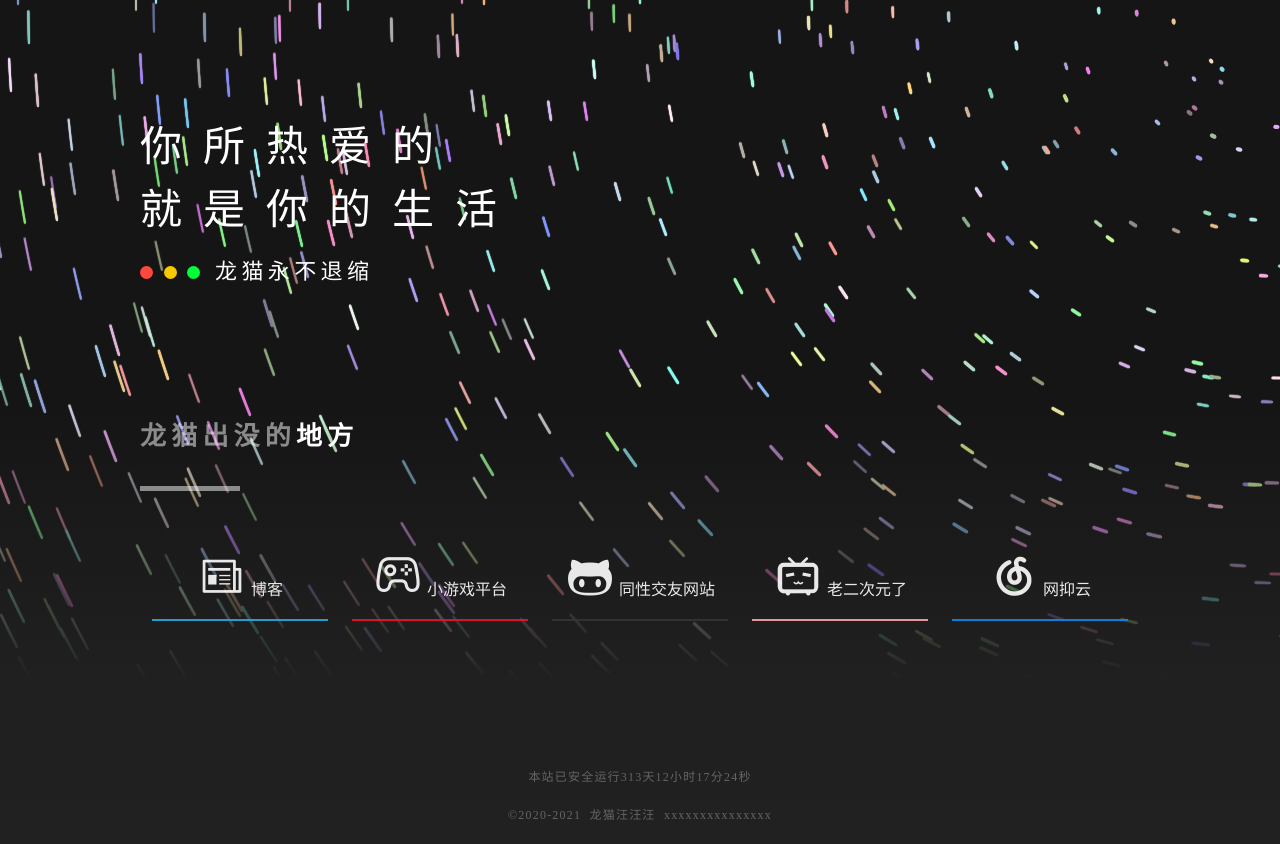
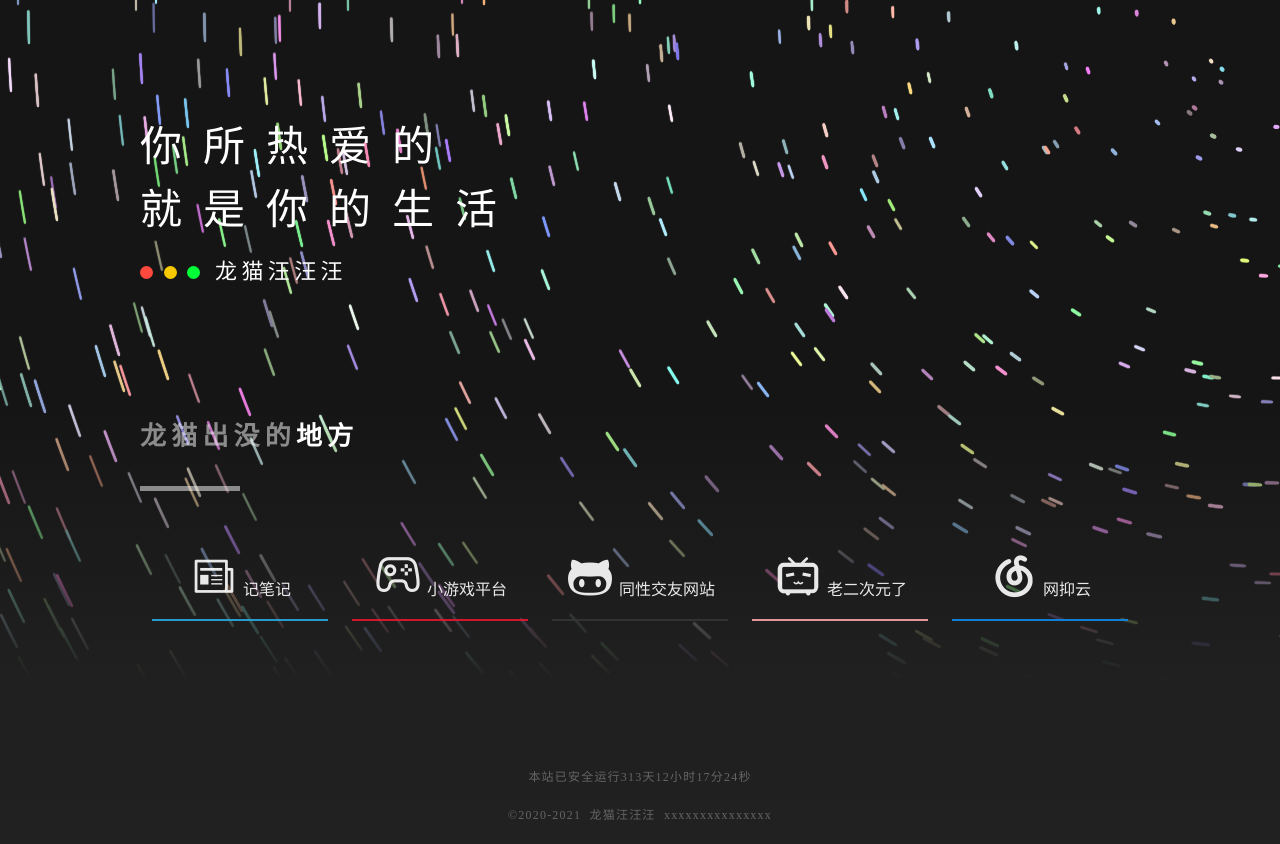
Before and after one commit to codesensi/mysite, a plain HTML site: page index.html in a window 1280 px wide. Drawn offline with Linux system fonts and the light colour scheme; animation ran at ten frames a second.

```diff
--- a/css/iconfont.css
+++ b/css/iconfont.css
@@ -1,15 +1,15 @@
 @font-face {
   font-family: "iconfont"; /* Project id 2920194 */
-  src: url('../fonts/iconfont.eot?t=1636382675966'); /* IE9 */
-  src: url('../fonts/iconfont.eot?t=1636382675966#iefix') format('embedded-opentype'), /* IE6-IE8 */
-       url('../fonts/iconfont.woff?t=1636382675966') format('woff'),
-       url('../fonts/iconfont.woff2?t=1636382675966') format('woff2'),
-       url('../fonts/iconfont.ttf?t=1636382675966') format('truetype'),
-       url('../fonts/iconfont.svg?t=1636382675966#iconfont') format('svg');
+  src: url('../fonts/iconfont.eot?t=1636545962913'); /* IE9 */
+  src: url('../fonts/iconfont.eot?t=1636545962913#iefix') format('embedded-opentype'), /* IE6-IE8 */
+       url('../fonts/iconfont.woff2?t=1636545962913') format('woff2'),
+       url('../fonts/iconfont.woff?t=1636545962913') format('woff'),
+       url('../fonts/iconfont.ttf?t=1636545962913') format('truetype'),
+       url('../fonts/iconfont.svg?t=1636545962913#iconfont') format('svg');
 }
 
 .iconfont {
-  font-family: "iconfont" !important;
+  font-family: "iconfont", serif !important;
   font-size: 50px;
   font-style: normal;
   -webkit-font-smoothing: antialiased;
--- a/index.html
+++ b/index.html
@@ -12,7 +12,7 @@
         function a() {
             dataLayer.push(arguments)
         }
-        window.dataLayer = window.dataLayer || [], a("js", new Date), a("config", "UA-137340638-1");
+        window.dataLayer = window.dataLayer || []; a("js", new Date); a("config", "UA-137340638-1");
     </script>
 </head>
 <body>
@@ -26,12 +26,12 @@
             <div class="hello">
                 <h1 id="slogan">思考中...</h1>
                 <h2>
-                    <div class="circle">
+                    <span class="circle">
                         <span></span>
                         <span></span>
                         <span></span>
-                    </div>
-                    龙猫永不退缩
+                    </span>
+                    龙猫汪汪汪
                 </h2>
             </div>
         </div>
@@ -148,7 +148,7 @@
                         <div class="bg" style="background-color:#28a9e0"></div>
                         <div class="inner">
                             <span class="icon iconfont">&#xe6fd;</span>
-                            <span>博客</span>
+                            <span>记笔记</span>
                         </div>
                     </div>
                 </a>
@@ -244,7 +244,8 @@
             <!--<h3>龙猫永不退缩</h3>-->
             <!--<p>没有最菜只有更菜，我只会越来越菜。</p>-->
             <p class="c"><span id="date">载入天数...</span><span id="time">载入时分秒...</span></p>
-            <p class="c">&copy;2020-2021&nbsp;&nbsp;<a href="https://www.codesensi.cn">龙猫汪汪汪</a>&nbsp;&nbsp;<a>xxxxxxxxxxxxxxx</a></p>
+            <p class="c">&copy;2020-2021&nbsp;&nbsp;<a href="https://www.codesensi.cn">龙猫汪汪汪</a>&nbsp;&nbsp;<a>xxxxxxxxxxxxxxx</a>
+            </p>
         </div>
     </div>
 </div>
```
Also changed, not shown: css/index.css (line endings or trailing spaces), fonts/iconfont.ttf, fonts/iconfont.woff, fonts/iconfont.woff2, 2 other files.
